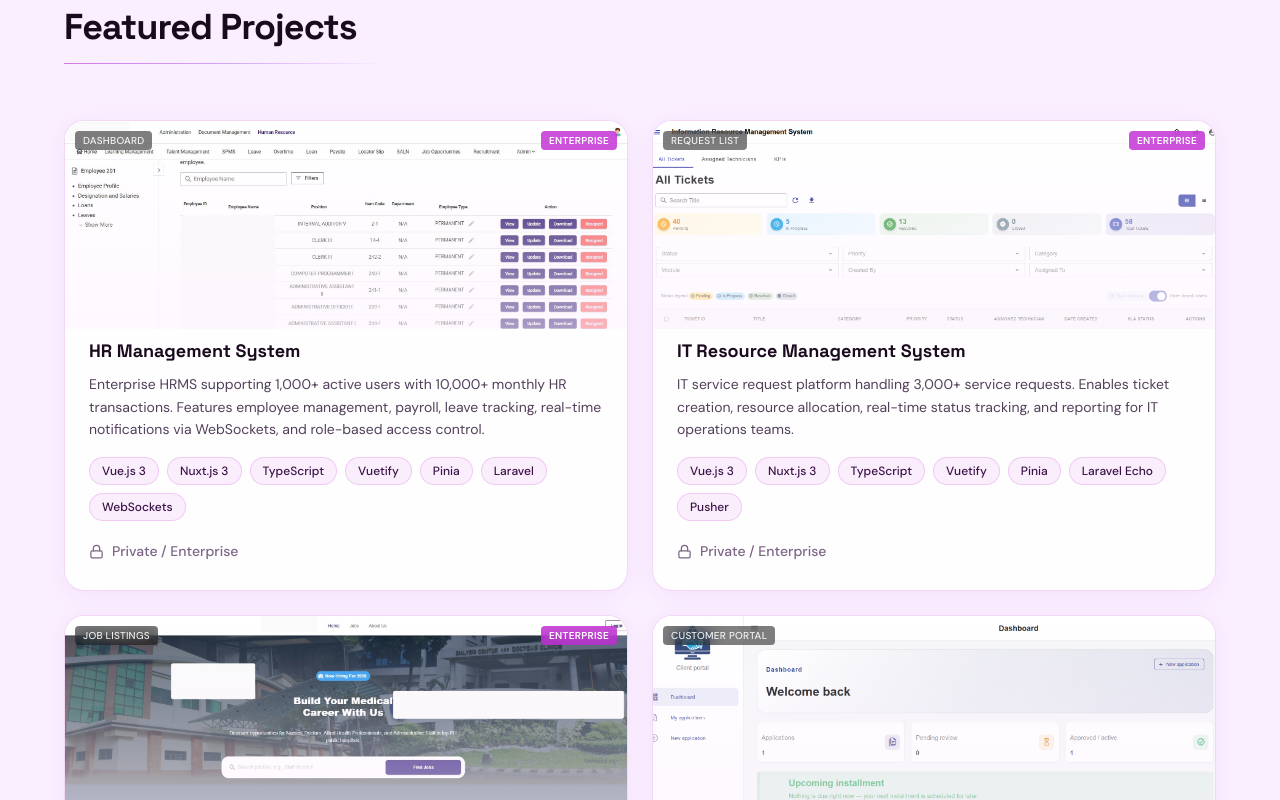
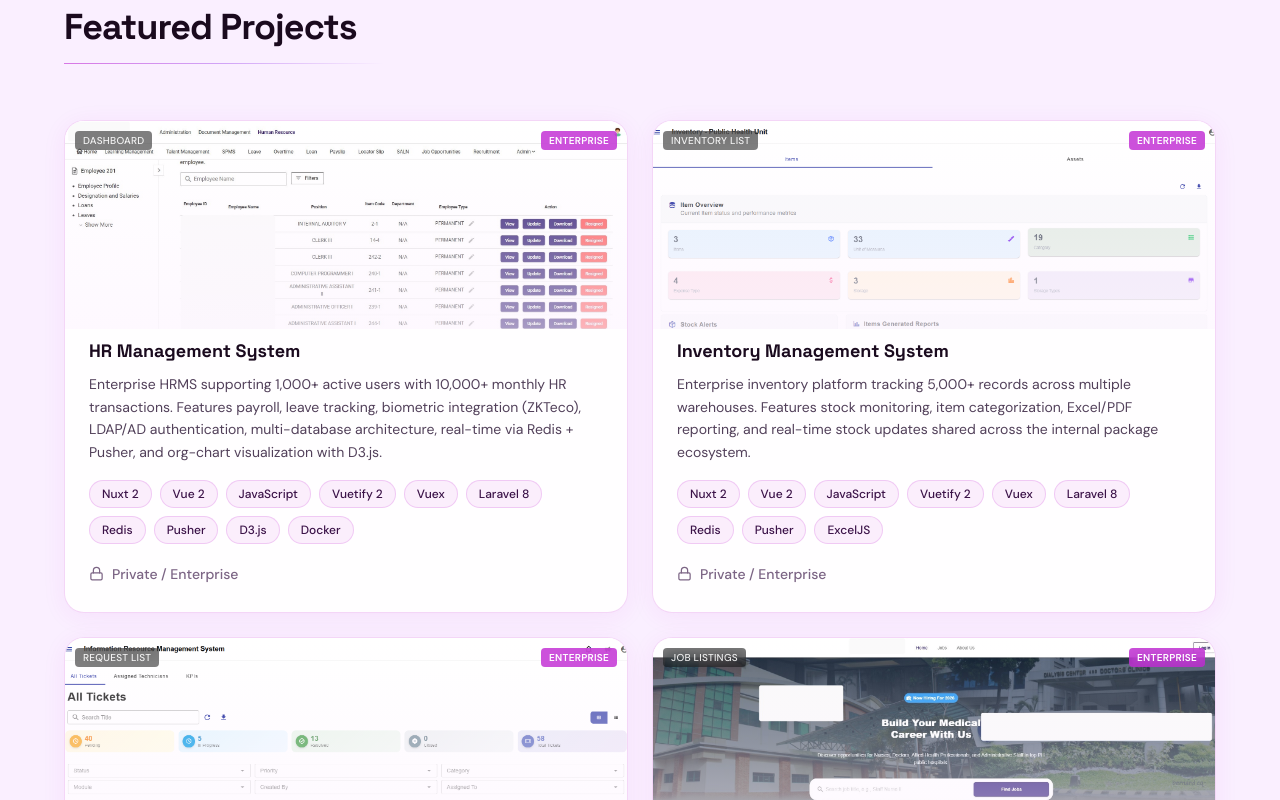
Before and after one commit to ilyzzaEvangelista/my-portfolio, a Vue app: page / in a window 1280 px wide. Shown: the part 3920-4720 px from the top of the page. Built offline with nearby package versions, Linux system fonts and the light colour scheme.

Commit message:
Update project tech stacks and add Inventory Management System

```diff
--- a/src/components/Projects.vue
+++ b/src/components/Projects.vue
@@ -10,6 +10,8 @@ import irms1 from '../assets/irms/image.png'
 import irms2 from '../assets/irms/image 2.png'
 import jobPortal1 from '../assets/job-portal/1.jpg'
 import jobPortal2 from '../assets/job-portal/2.jpg'
+import inventory1 from '../assets/inventory/1.png'
+import inventory2 from '../assets/inventory/2.png'
 import SectionHeading from './SectionHeading.vue'
 
 const projects = [
@@ -20,8 +22,20 @@ const projects = [
     imageHoverLabel: 'HR modules',
     title: 'HR Management System',
     description:
-      'Enterprise HRMS supporting 1,000+ active users with 10,000+ monthly HR transactions. Features employee management, payroll, leave tracking, real-time notifications via WebSockets, and role-based access control.',
-    tags: ['Vue.js 3', 'Nuxt.js 3', 'TypeScript', 'Vuetify', 'Pinia', 'Laravel', 'WebSockets'],
+      'Enterprise HRMS supporting 1,000+ active users with 10,000+ monthly HR transactions. Features payroll, leave tracking, biometric integration (ZKTeco), LDAP/AD authentication, multi-database architecture, real-time via Redis + Pusher, and org-chart visualization with D3.js.',
+    tags: ['Nuxt 2', 'Vue 2', 'JavaScript', 'Vuetify 2', 'Vuex', 'Laravel 8', 'Redis', 'Pusher', 'D3.js', 'Docker'],
+    link: null,
+    badge: 'Enterprise',
+  },
+  {
+    image: inventory1,
+    imageHover: inventory2,
+    imageLabel: 'Inventory list',
+    imageHoverLabel: 'Item details',
+    title: 'Inventory Management System',
+    description:
+      'Enterprise inventory platform tracking 5,000+ records across multiple warehouses. Features stock monitoring, item categorization, Excel/PDF reporting, and real-time stock updates shared across the internal package ecosystem.',
+    tags: ['Nuxt 2', 'Vue 2', 'JavaScript', 'Vuetify 2', 'Vuex', 'Laravel 8', 'Redis', 'Pusher', 'ExcelJS'],
     link: null,
     badge: 'Enterprise',
   },
@@ -30,10 +44,10 @@ const projects = [
     imageHover: irms2,
     imageLabel: 'Request list',
     imageHoverLabel: 'Request details',
-    title: 'IT Resource Management System',
+    title: 'Information Resource Management System',
     description:
-      'IT service request platform handling 3,000+ service requests. Enables ticket creation, resource allocation, real-time status tracking, and reporting for IT operations teams.',
-    tags: ['Vue.js 3', 'Nuxt.js 3', 'TypeScript', 'Vuetify', 'Pinia', 'Laravel Echo', 'Pusher'],
+      'Enterprise IRMS handling 3,000+ IT service requests. Features ticket management, inventory tracking, real-time updates via Laravel Echo + Pusher, Excel/PDF exports, drag-and-drop workflows, and custom internal packages for Inventory and Issue management.',
+    tags: ['Nuxt 3', 'Vue 3', 'TypeScript', 'Vuetify 3', 'Pinia', 'Laravel 12', 'Laravel Echo', 'Pusher', 'ApexCharts'],
     link: null,
     badge: 'Enterprise',
   },
@@ -44,8 +58,8 @@ const projects = [
     imageHoverLabel: 'Application flow',
     title: 'Job Portal',
     description:
-      'Full-featured recruitment portal supporting job postings, applicant tracking, resume management, and employee onboarding workflows for HR and hiring teams.',
-    tags: ['Vue.js 2', 'Nuxt.js 2', 'JavaScript', 'Vuetify', 'Laravel', 'Axios'],
+      'Full-featured recruitment portal with job postings, applicant tracking, resume management, and onboarding workflows. Features real-time notifications via Laravel Reverb, OAuth2 authentication, payment integration with Xendit, and multi-language support.',
+    tags: ['Nuxt 4', 'Vue 3', 'TypeScript', 'Vuetify 4', 'Pinia', 'Laravel 12', 'Laravel Reverb', 'Sanctum', 'Xendit'],
     link: null,
     badge: 'Enterprise',
   },
```
Also changed, not shown: src/assets/inventory/1.png (added), src/assets/inventory/2.png (added).
